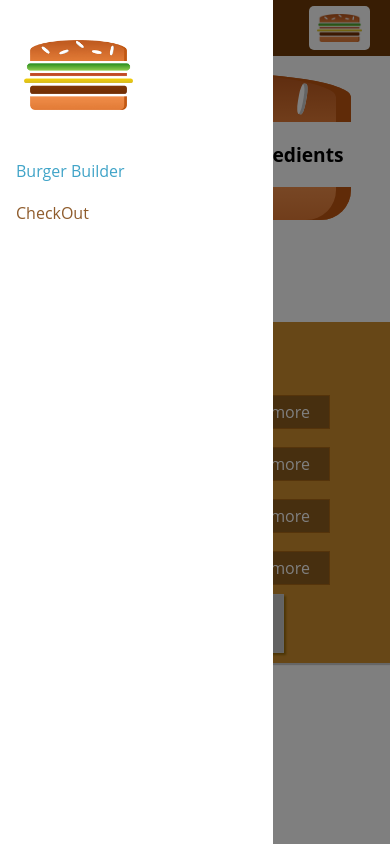
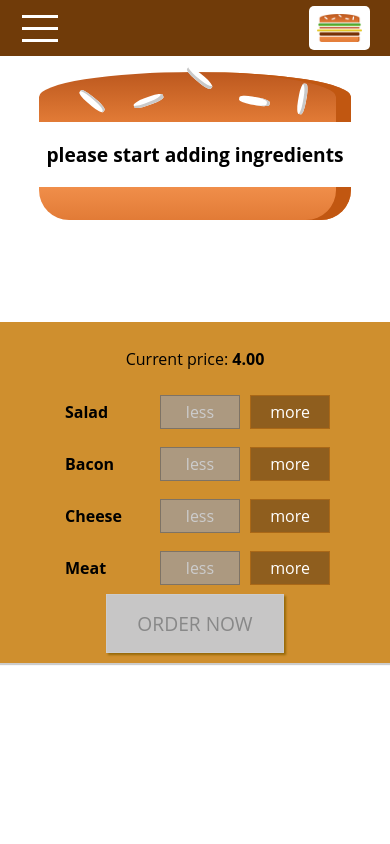
Before and after one commit to saittosun/burger-maxi, a React app: page / in a window 390 px wide. Built offline with nearby package versions, Linux system fonts and the light colour scheme.

Commit message:
added toggle button and hamburger icon

```diff
--- a/src/components/Layout/Layout.js
+++ b/src/components/Layout/Layout.js
@@ -11,15 +11,24 @@ import SideDrawer from '../Navigation/SideDrawer/SideDrawer';
 //two solutions to that, do you remember them? Well for one, we could return an array here instead of JSX which is sitting next to each other, if we return an array and give each item a key, we are allowed to kind of return adjacent elements. The alternative is to create such an auxiliary higher order component. It serves only one purpose, wrapping something and immediately outputting it but hence fulfilling the requirement of having a wrapping component. we also have of course the third option of wrapping everything in a div here or another element but I don't need that div or any other element, actually I want to have adjacent elements, that is why I will go with the higher order component approach and create such a utility auxiliary component.
 class Layout extends Component {//in my opinion, it makes more sense to turn the layout component into a class component where we can implement the method so that we can listen to both the sideDrawer closing itself by clicking on the backdrop as well as toolbar opening the sideDrawer by clicking on that toggle button.
   state = {
-    showSideDrawer: true
+    showSideDrawer: false
   }
   sideDrawerClosedHandler = () => {
     this.setState({showSideDrawer: false})
   }
+
+  sideDrawerToggleHandler = () => {
+    this.setState((prevState) => {//This is the clean way of setting the state when it depends on the old state. Now we have a secure way of toggling that and changing showSideDrawer
+      return {
+        showSideDrawer: !prevState.showSideDrawer
+      }
+    })
+  }
+
   render() {
     return (
       <Aux>
-        <Toolbar />
+        <Toolbar drawerToggleClicked={this.sideDrawerToggleHandler} />
         <SideDrawer
           open={this.state.showSideDrawer}
           closed={this.sideDrawerClosedHandler}/>
--- /dev/null
+++ b/src/components/Navigation/SideDrawer/DrawerToggle/DrawerToggle.css
@@ -0,0 +1,23 @@
+.DrawerToggle {
+  width: 40px;
+  height: 100%;
+  display: flex;
+  flex-flow: column;
+  justify-content: space-around;
+  align-items: center;
+  padding: 10px 0;
+  box-sizing: border-box;
+  cursor: pointer;
+}
+
+.DrawerToggle div {
+  width: 90%;
+  height: 3px;
+  background-color: white;
+}
+
+@media (min-width: 500px) {
+  .DrawerToggle {
+      display: none;
+  }
+}
--- /dev/null
+++ b/src/components/Navigation/SideDrawer/DrawerToggle/DrawerToggle.js
@@ -0,0 +1,14 @@
+//jshint esversion: 6
+import React from 'react';
+
+import classes from './DrawerToggle.css';
+
+const drawerToggle = (props) => (
+  <div className={classes.DrawerToggle} onClick={props.clicked}>
+    <div></div>
+    <div></div>
+    <div></div>
+  </div>
+)
+
+export default drawerToggle;
--- a/src/components/Navigation/Toolbar/Toolbar.js
+++ b/src/components/Navigation/Toolbar/Toolbar.js
@@ -4,12 +4,13 @@ import React from 'react';
 import classes from './Toolbar.css';
 import Logo from '../../../components/Logo/Logo';
 import NavigationItems from '../NavigationItems/NavigationItems';
+import DrawerToggle from '../SideDrawer/DrawerToggle/DrawerToggle';
 
 
 const toolbar = (props) => (
   // I do have that logo class defined in three different files but due to css modules, this is actually converted to three different css classes so that they don't interfere.
   <header className={classes.Toolbar}>
-    <div>MENU</div>
+    <DrawerToggle clicked={props.drawerToggleClicked} />
     {/* <Logo height="80%" /> */}
     <div className={classes.Logo}>
       <Logo />
```
